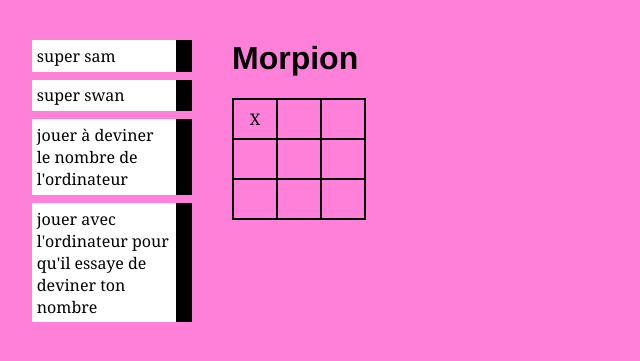
After one commit to swdes/kikiserver, a Flask app: page /morpion in a window 1280 px wide. The commit adds this page. Shown: the top 361 px of the page, without its empty margins (0-640 px from the left). Run offline with Flask 2, Linux system fonts and the light colour scheme.

Commit message:
morpion - part1

```diff
--- a/server.py
+++ b/server.py
@@ -10,6 +10,16 @@ app = Flask(__name__)
 @app.route('/')
 def index():
     return render_template('home.html')
+
+
+case = ["", "", "", "", "", "", "", "", "", "", "", "", ""]
+
+
+@app.route('/morpion')
+def morpion():
+    if request.args.get('case'):
+        case[int(request.args.get('case'))] = "X"
+    return render_template('morpion.html', case=case)
 
 
 @app.route('/kiki')
--- a/templates/static/style.css
+++ b/static/style.css
@@ -25,6 +25,11 @@ ul.navbar li {
 }
 ul.navbar a {
   text-decoration: none;
+  width: 100%;
+}
+a:hover {
+  /* background-color: hotpink; */
+  border: 5 solid greenyellow;
 }
 a:link {
   color: black;
@@ -32,3 +37,14 @@ a:link {
 a:visited {
   color: black;
 }
+
+table.morpion {
+  border-collapse: collapse;
+}
+
+table.morpion td {
+  border: 2px solid black;
+  height: 40px;
+  width: 40px;
+  text-align: center;
+}
--- /dev/null
+++ b/templates/morpion.html
@@ -0,0 +1,22 @@
+{% extends "index.html" %}
+{% block content %}
+<!-- ici c'est la template home-->
+<h1>Morpion</h1>
+<table class="morpion">
+    <tr>
+        <td onclick="javascript:location.href='morpion?case=1'">{{ case[1] }}</td>
+        <td onclick="javascript:location.href='morpion?case=2'">{{ case[2] }}</td>
+        <td onclick="javascript:location.href='morpion?case=3'">{{ case[3] }}</td>
+    </tr>
+    <tr>
+        <td onclick="javascript:location.href='morpion?case=4'">{{ case[4] }}</td>
+        <td onclick="javascript:location.href='morpion?case=5'">{{ case[5] }}</td>
+        <td onclick="javascript:location.href='morpion?case=6'">{{ case[6] }}</td>
+    </tr>
+    <tr>
+        <td onclick="javascript:location.href='morpion?case=7'">{{ case[7] }}</td>
+        <td onclick="javascript:location.href='morpion?case=8'">{{ case[8] }}</td>
+        <td onclick="javascript:location.href='morpion?case=9'">{{ case[9] }}</td>
+    </tr>
+</table>
+{% endblock %}
```
